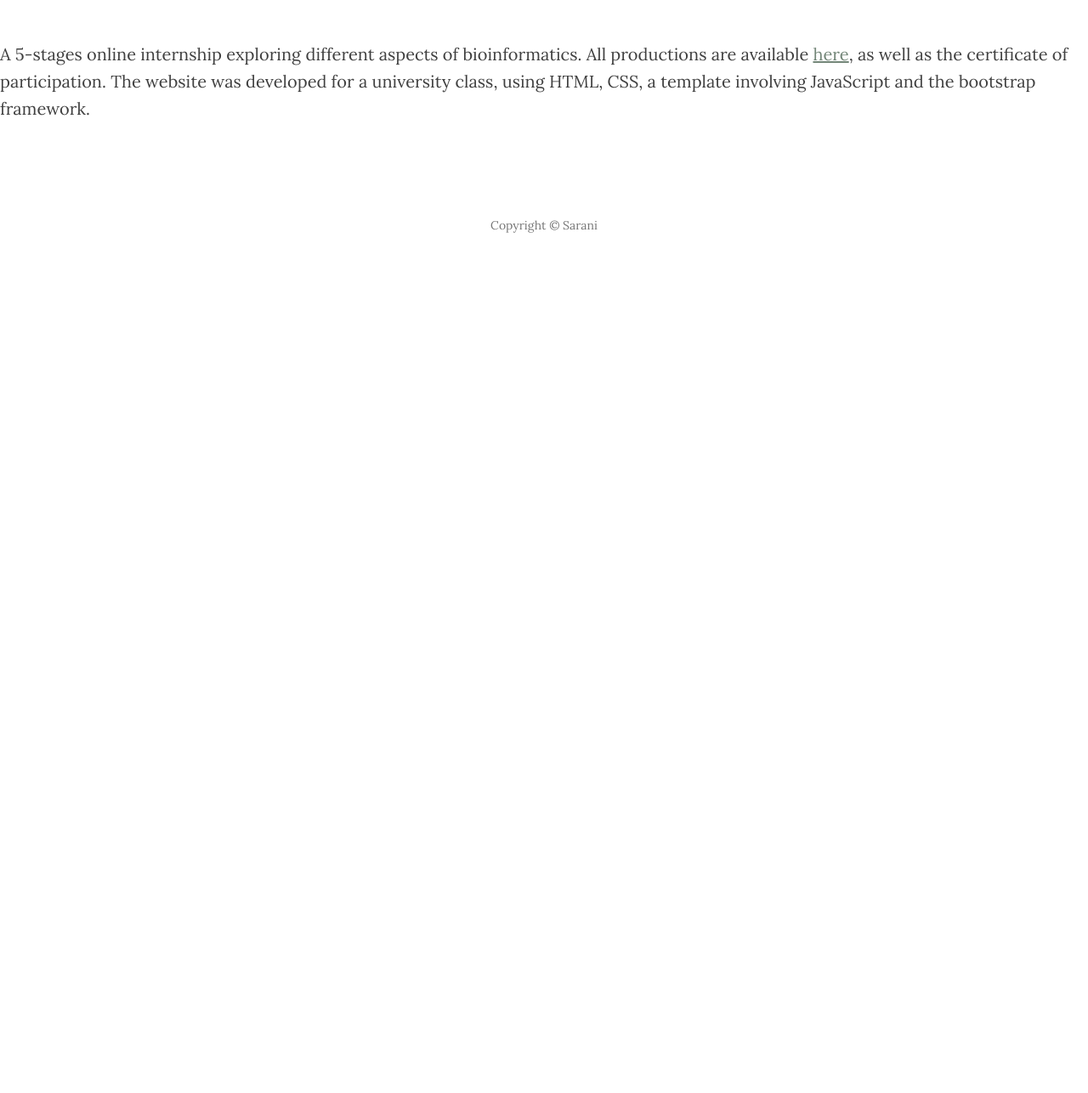
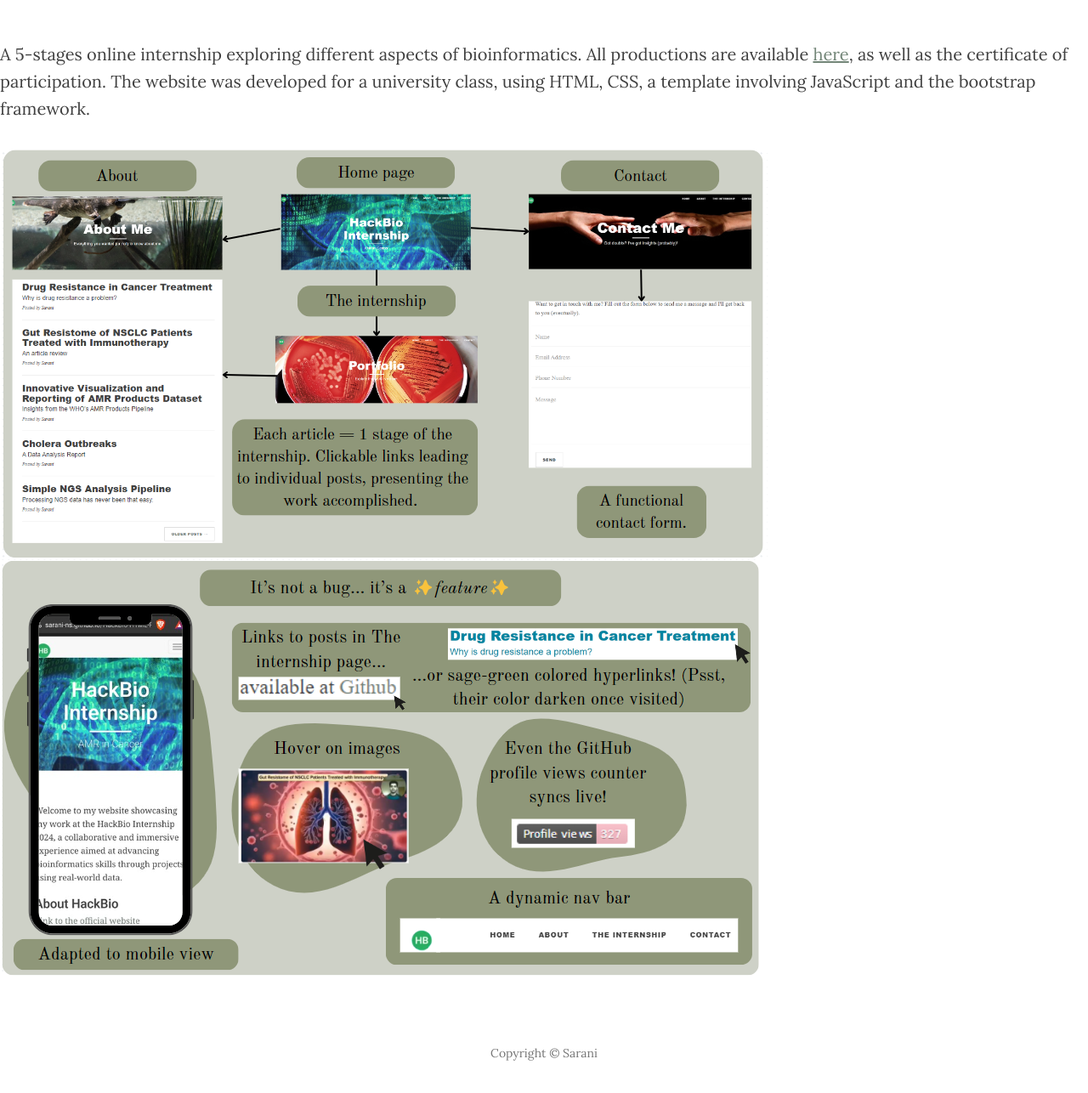
Before and after one commit to Sarani-NS/That-Platypus.io, a plain HTML site: page Articles/project_hackbio.html in a window 1280 px wide. Shown: the part 538-1824 px from the top of the page at 85% size. Before the commit the page ends 880 px from the top, so only its background shows below. Drawn offline with nearby package versions, Linux system fonts and the light colour scheme; a script that the page names is missing.

Commit message:
Update project_hackbio.html

```diff
--- a/Articles/project_hackbio.html
+++ b/Articles/project_hackbio.html
@@ -133,6 +133,9 @@
     <p>A 5-stages online internship exploring different aspects of bioinformatics. All productions are available <a href="https://sarani-ns.github.io/HackBio-HTML-Project.io/">here</a>, as well as the certificate of participation. The
 website was developed for a university class, using HTML, CSS, a template involving JavaScript and the bootstrap framework.</p>
 
+    <img src="https://raw.githubusercontent.com/Sarani-NS/That-Platypus.io/main/img/overview.png">
+    <img src="https://raw.githubusercontent.com/Sarani-NS/That-Platypus.io/main/img/functionalities.png">
+
     <!-- Footer -->
     <footer>
         <div class="container">
```
